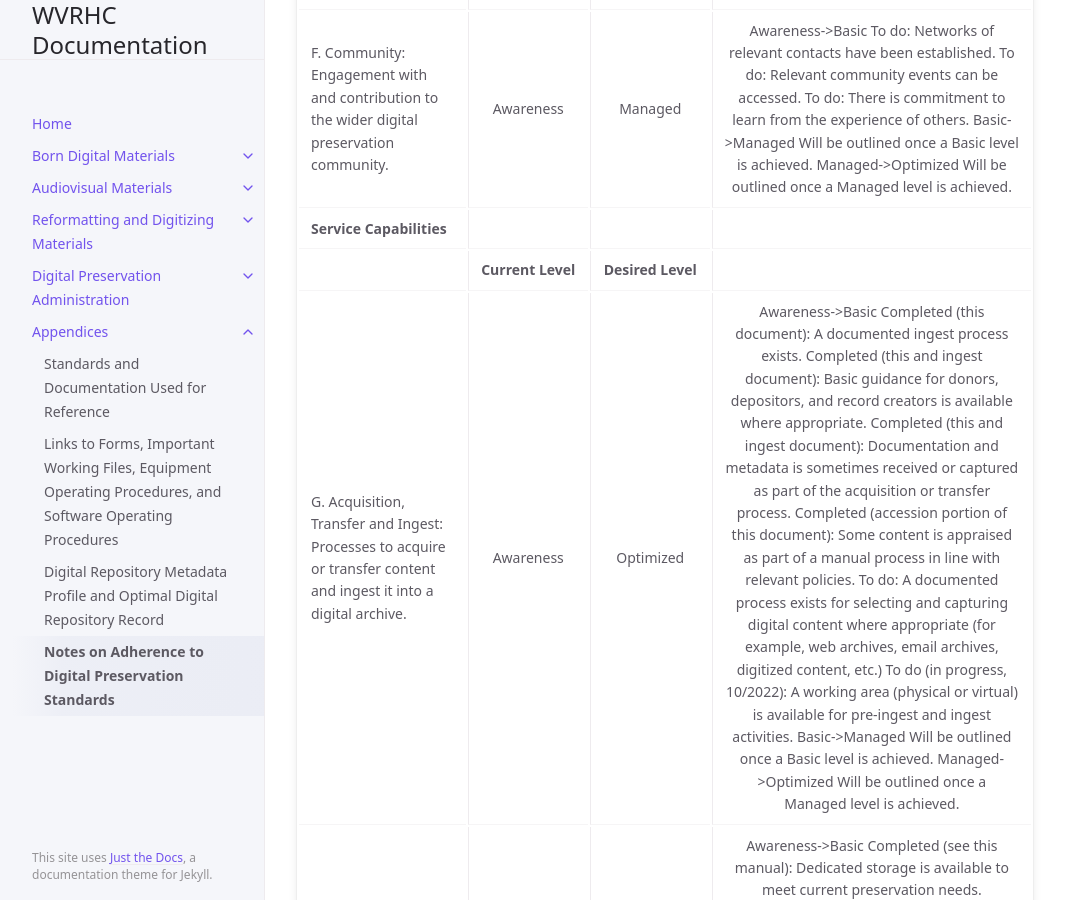
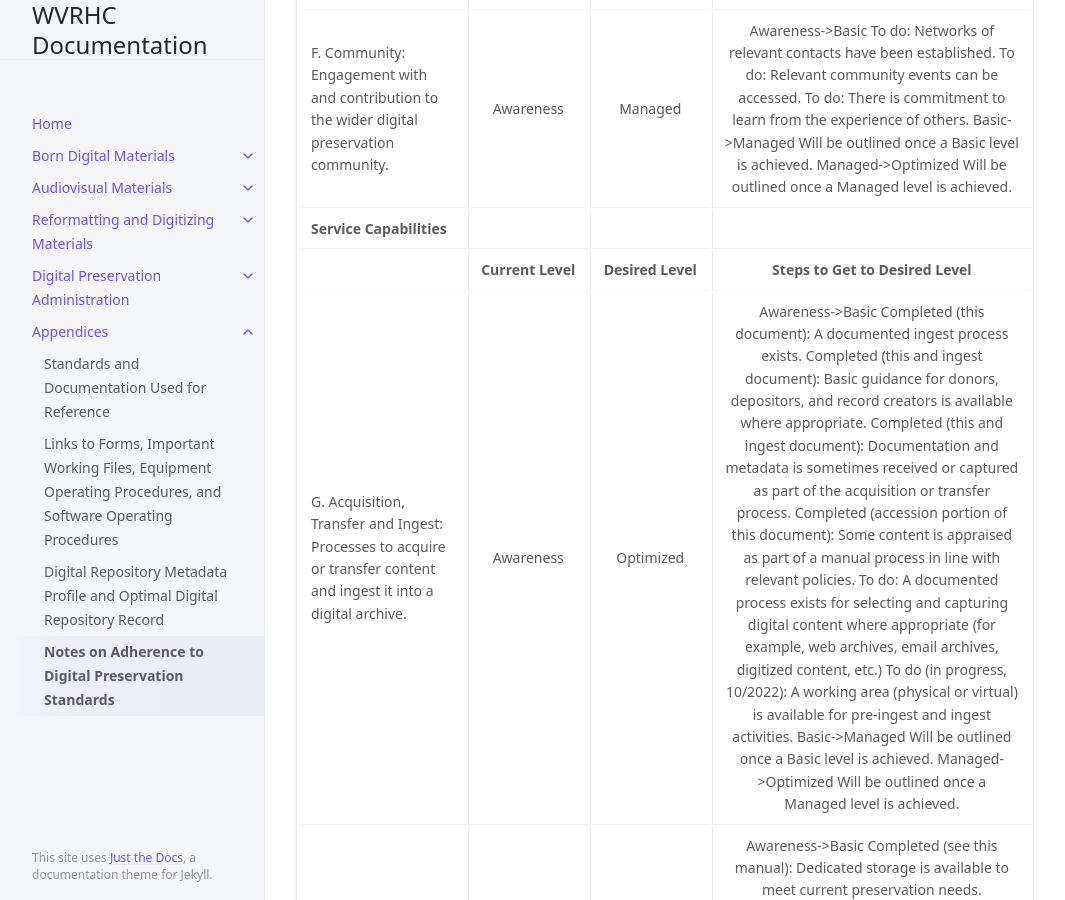
Before and after one commit to elizajames/digital-preservation-documentation, a Jekyll site: the page built from docs/Appendices/appendix4.md, in a window 1280 px wide and 900 px high, scrolled down 4100 px. Shown: the whole window, without its empty margins (107-1172 px from the left). Built offline with Jekyll 4.4.1, drawn with Linux system fonts in a browser that asks for light colours.

Commit message:
hopefully I didn't destroy the table oops

```diff
--- a/docs/Appendices/appendix4.md
+++ b/docs/Appendices/appendix4.md
@@ -59,7 +59,7 @@ The [NDSA Levels of Digital Preservation](https://ndsa.org/publications/levels-o
 |     E. Continuous Improvement: Processes for the assessment of current digital preservation capabilities, the definition of goals and the monitoring of progress                                                   |    Awareness     |   Optimized      |   Awareness->Basic  To do: An initial benchmarking exercise has been carried out.   To do: Gaps in digital preservation capability have been identified.   To do: There is an understanding of where the organization is relative to peers.   Basic->Managed  Will be outlined once a Basic level is achieved.  Managed->Optimized  Will be outlined once a Managed level is achieved.                                                                                                                                                                                                                                                                                                                                                                                                                                                                                                                                                                        |
 |     F. Community: Engagement with and contribution to the wider digital preservation community.                                                                                                                    |    Awareness     |   Managed        |   Awareness->Basic  To do: Networks of relevant contacts have been established.   To do: Relevant community events can be accessed.   To do: There is commitment to learn from the experience of others.   Basic->Managed  Will be outlined once a Basic level is achieved.  Managed->Optimized  Will be outlined once a Managed level is achieved.                                                                                                                                                                                                                                                                                                                                                                                                                                                                                                                                                                                                           |
 |     __Service Capabilities__                                                                                                                                                                                           |                  |                  |                                                                                                                                                                                                                                                                                                                                                                                                                                                                                                                                                                                                                                                                                                                                                                                                                                                                                                                                                               |
-|                                                                                                                                                                                                                    |   __Current Level__  |   __Desired Level__  |                                                                                                                                                                                                                                                                                                                                                                                                                                                                                                                                                                                                                                                                                                                                                                                                                                                                                                                                                               |
+|                                                                                                                                                                                                                    |   __Current Level__  |   __Desired Level__  |     __Steps to Get to Desired Level__                                                                                                                                                                                                                                                                                                                                                                                                                                                                                                                                                                                                                                                                                                                                                                                                                                                                                                                                                           |
 |     G. Acquisition, Transfer and Ingest: Processes to acquire or transfer content and ingest it into a digital archive.                                                                                            |    Awareness     |   Optimized      |   Awareness->Basic  Completed (this document): A documented ingest process exists.   Completed (this and ingest document): Basic guidance for donors, depositors, and record creators is available where appropriate.   Completed (this and ingest document): Documentation and metadata is sometimes received or captured as part of the acquisition or transfer process.   Completed (accession portion of this document): Some content is appraised as part of a manual process in line with relevant policies.   To do: A documented process exists for selecting and capturing digital content where appropriate (for example, web archives, email archives, digitized content, etc.)  To do (in progress, 10/2022): A working area (physical or virtual) is available for pre-ingest and ingest activities.   Basic->Managed  Will be outlined once a Basic level is achieved.  Managed->Optimized  Will be outlined once a Managed level is achieved.  |
 |     H. Bitstream Preservation: Processes to ensure the storage and integrity of digital content to be preserved.                                                                                                   |    Awareness     |   Optimized      |   Awareness->Basic  Completed (see this manual): Dedicated storage is available to meet current preservation needs.   Completed (see this manual): Staff know where content is stored.   Completed (see this manual): Replication is based on simple backup regimes.     Completed (see permissions document): There is an understanding of which staff members should be authorized to access the content.   To do (in progress, procedures completed): Checksums are generated for all content.  Basic->Managed  Will be outlined once a Basic level is achieved.  Managed->Optimized  Will be outlined once a Managed level is achieved.                                                                                                                                                                                                                                                                                                                   |
 |     I. Content Preservation: Processes to preserve the meaning or functionality of the digital content and ensure its continued accessibility and usability over time.                                             |    Awareness     |   Optimized      |   Awareness->Basic  To do (in progress, procedures completed): File formats are identified.   To do (in progress, procedures completed): Content is characterized and assessed for preservation and quality issues such as encrypted, broken, or incomplete content and invalid files.   To do: There is a basic understanding of current and future users and use cases for the content.  Basic->Managed  Will be outlined once a Basic level is achieved.  Managed->Optimized  Will be outlined once a Managed level is achieved.                                                                                                                                                                                                                                                                                                                                                                                                                           |
```
